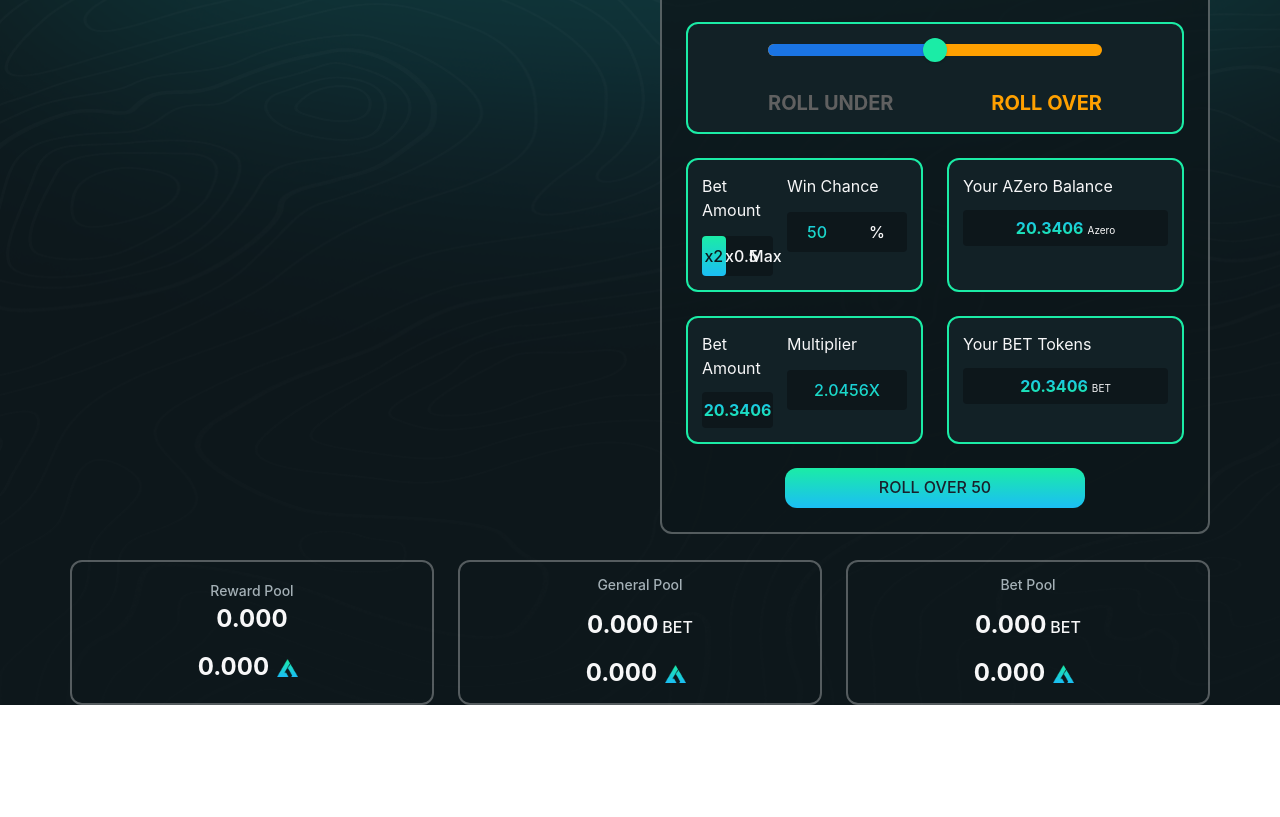
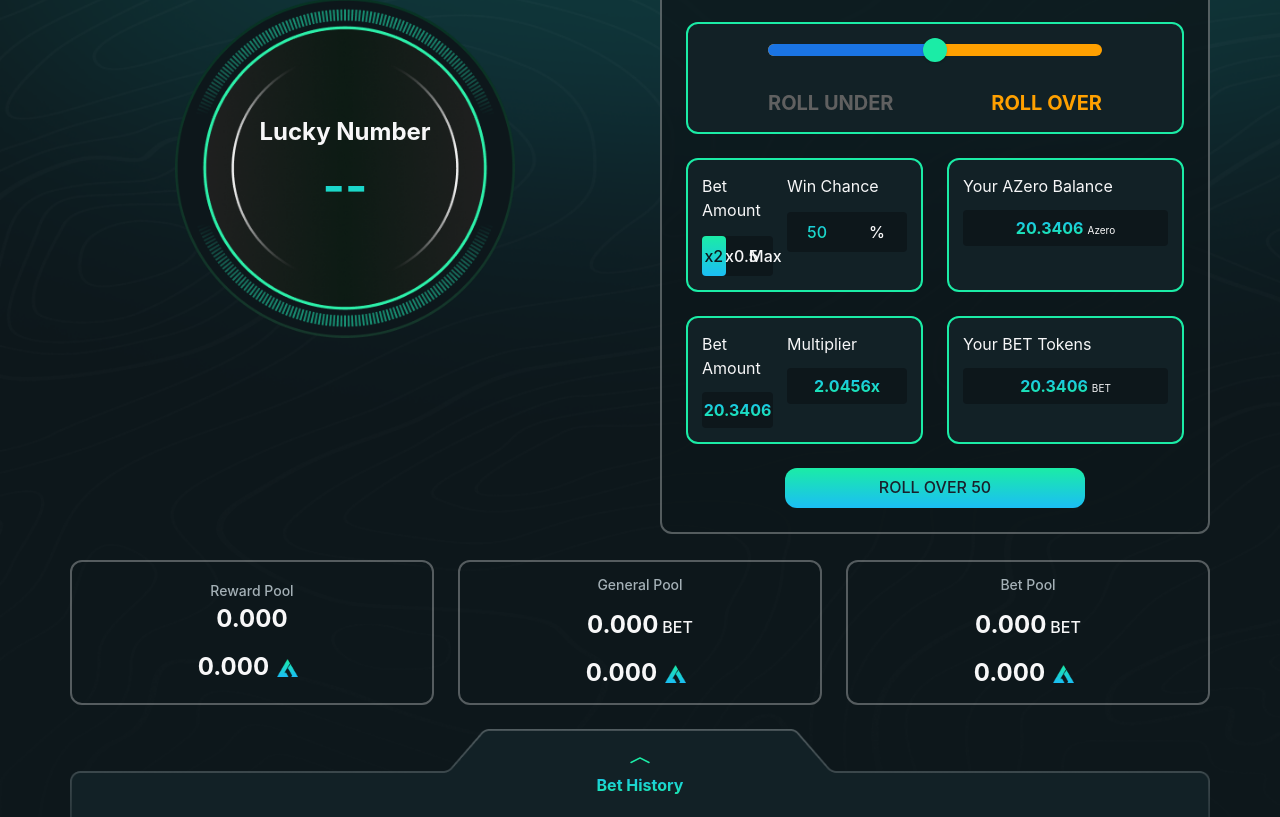
Before and after one commit to BetAZ-Net/new-frontend, a React (Create React App) app: page /predict in a window 1280 px wide. Shown: the part 316-1133 px from the top of the page. Before the commit the page ends 1021 px from the top, so only its background shows below. Built offline with nearby package versions, Linux system fonts and the light colour scheme.

Commit message:
update layout

```diff
--- a/src/pages/predict/historyButton.js
+++ b/src/pages/predict/historyButton.js
@@ -0,0 +1,37 @@
+import { Box, Text } from "@chakra-ui/react";
+import HistoryButtonImage from "assets/img/historyButton.png";
+import { BsChevronCompactUp } from "react-icons/bs";
+
+const HistoryButton = () => {
+  return (
+    <Box
+      sx={{
+        height: "88px",
+        marginTop: "24px",
+        display: "flex",
+        justifyContent: "center",
+        alignItems: "center",
+        flexDirection: "column",
+      }}
+      bgImage={HistoryButtonImage}
+      bgSize="cover"
+      w="full"
+      cursor="pointer"
+    >
+      <BsChevronCompactUp size="24px" color="#1BECA6" />
+      <Text
+        sx={{
+          background: "linear-gradient(180deg, #1bbff4 0%, #1beca7 100%)",
+          "-webkit-background-clip": "text",
+          "-webkit-text-fill-color": "transparent",
+          fontsize: "24px",
+          fontWeight: "700",
+        }}
+      >
+        Bet History
+      </Text>
+    </Box>
+  );
+};
+
+export default HistoryButton;
--- a/src/pages/predict/index.js
+++ b/src/pages/predict/index.js
@@ -4,15 +4,16 @@ import {
   SimpleGrid,
   Slider,
   SliderFilledTrack,
-  SliderMark,
   SliderThumb,
   SliderTrack,
   Text,
 } from "@chakra-ui/react";
 import { SectionContainer } from "components/container";
+import { useState } from "react";
+import HistoryButton from "./historyButton";
+import LuckyNumberBox from "./luckyNumber";
+import Pools from "./pools";
 import "./styles.css";
-import { useState } from "react";
-import Pools from "./pools";
 
 const Predict = () => {
   const [sliderValue, setSliderValue] = useState(50);
@@ -39,7 +40,7 @@ const Predict = () => {
     <SectionContainer>
       <Box>
         <SimpleGrid columns={2} spacing={10}>
-          <Box></Box>
+          <LuckyNumberBox />
           <Box className="container">
             <Text className="title">Prediction</Text>
             <SimpleGrid columns={2} spacing="24px">
@@ -123,8 +124,8 @@ const Predict = () => {
 
                 <Box ml="14px" w="120px">
                   <Text className="small-header">Multiplier</Text>
-                  <Box columns={2} className="bet-amount-box-content">
-                    <Text className="linear-text win-chance-text">2.0456X</Text>
+                  <Box className="small-content-container horizontal-box">
+                    <Text className="linear-text small-content">2.0456x</Text>
                   </Box>
                 </Box>
               </Box>
@@ -144,6 +145,7 @@ const Predict = () => {
           </Box>
         </SimpleGrid>
         <Pools />
+        <HistoryButton />
       </Box>
     </SectionContainer>
   );
--- /dev/null
+++ b/src/pages/predict/luckyNumber/index.js
@@ -0,0 +1,19 @@
+import { Box, Text } from "@chakra-ui/react";
+import LuckyNumberCircleImage from "assets/img/luckyNumberCircle.png";
+import "./styles.css";
+
+const LuckyNumberBox = () => {
+  return (
+    <Box className="lucky-number-container">
+      <Box
+        className="lucky-number-circle-image"
+        bgImage={LuckyNumberCircleImage}
+      >
+        <Text className="lucky-number-title">Lucky Number</Text>
+        <Text className="lucky-number-text">--</Text>
+      </Box>
+    </Box>
+  );
+};
+
+export default LuckyNumberBox;
--- /dev/null
+++ b/src/pages/predict/luckyNumber/styles.css
@@ -0,0 +1,33 @@
+.lucky-number-container {
+  display: flex;
+  justify-content: center;
+  align-items: center;
+}
+
+.lucky-number-circle-image {
+  width: 40%;
+  min-width: 340px;
+  max-width: 512px;
+  aspect-ratio: 1;
+  background-size: contain;
+  background-repeat: no-repeat;
+  display: flex;
+  justify-content: center;
+  align-items: center;
+  flex-direction: column;
+}
+
+.lucky-number-title {
+  font-size: 24px;
+  font-style: normal;
+  font-weight: 700;
+  color: #f7f7f8;
+}
+.lucky-number-text {
+  background: linear-gradient(180deg, #1bbff4 0%, #1beca7 100%);
+  -webkit-background-clip: text;
+  -webkit-text-fill-color: transparent;
+  font-size: 48px;
+  font-style: normal;
+  font-weight: 700;
+}
```
Also changed, not shown: src/assets/img/historyButton.png (added), src/assets/img/luckyNumberCircle.png (added).
